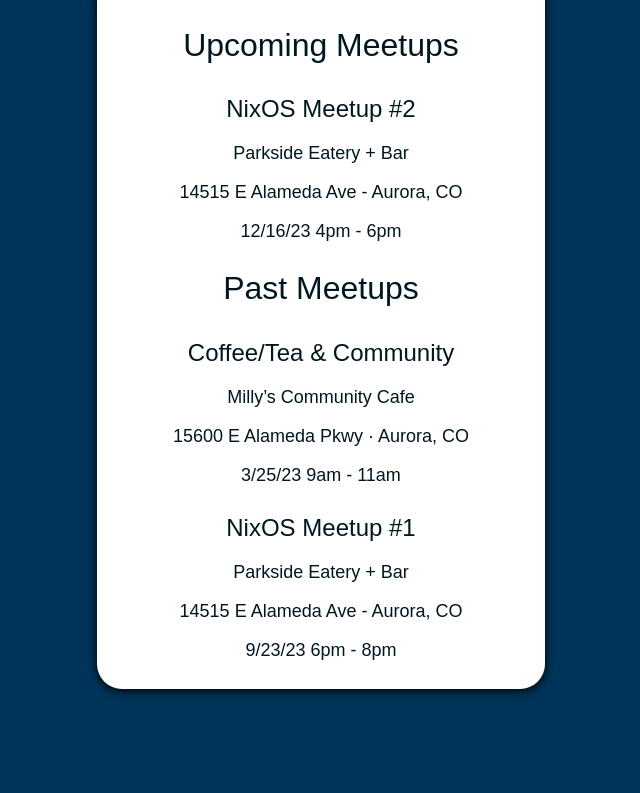
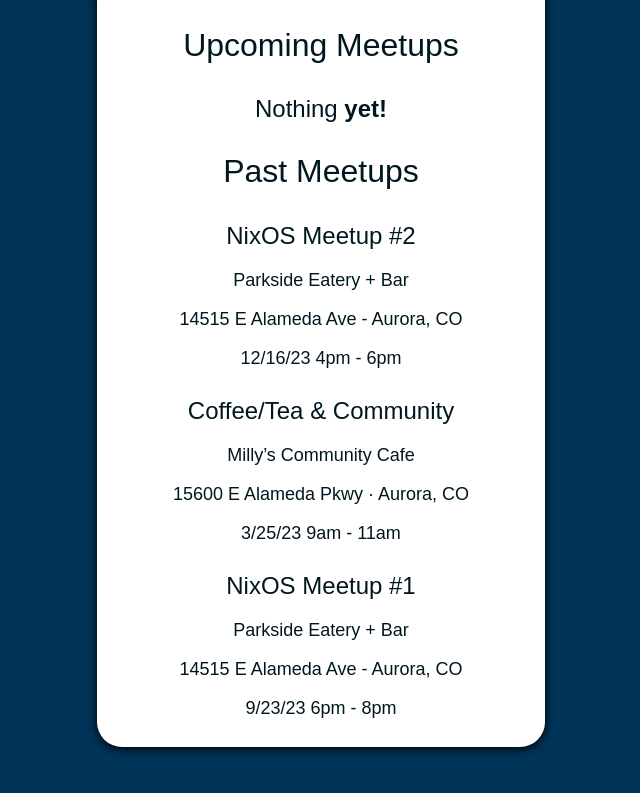
Before and after one commit to RMLUG/RMLUG.github.io, a plain HTML site: page calendar.html in a window 1280 px wide. Shown: the part 111-904 px from the top of the page, without its empty margins (327-967 px from the left). Before the commit the page ends 850 px from the top, so only its background shows below. Drawn offline with Linux system fonts and the light colour scheme.

Commit message:
Update calendar.html

```diff
--- a/calendar.html
+++ b/calendar.html
@@ -24,11 +24,12 @@
 
 <div class="content">
   <h1>Upcoming Meetups</h1>
+    <h2> Nothing <b>yet!</b>
+  <h1>Past Meetups</h1>
     <h2> NixOS Meetup #2 </h2>
       <p> Parkside Eatery + Bar </p>
       <p> 14515 E Alameda Ave - Aurora, CO </p>
       <p> 12/16/23 4pm - 6pm </p>
-  <h1>Past Meetups</h1>
     <h2> Coffee/Tea & Community </h2>
       <p> Milly’s Community Cafe <p>
       <p> 15600 E Alameda Pkwy · Aurora, CO </p>
```
